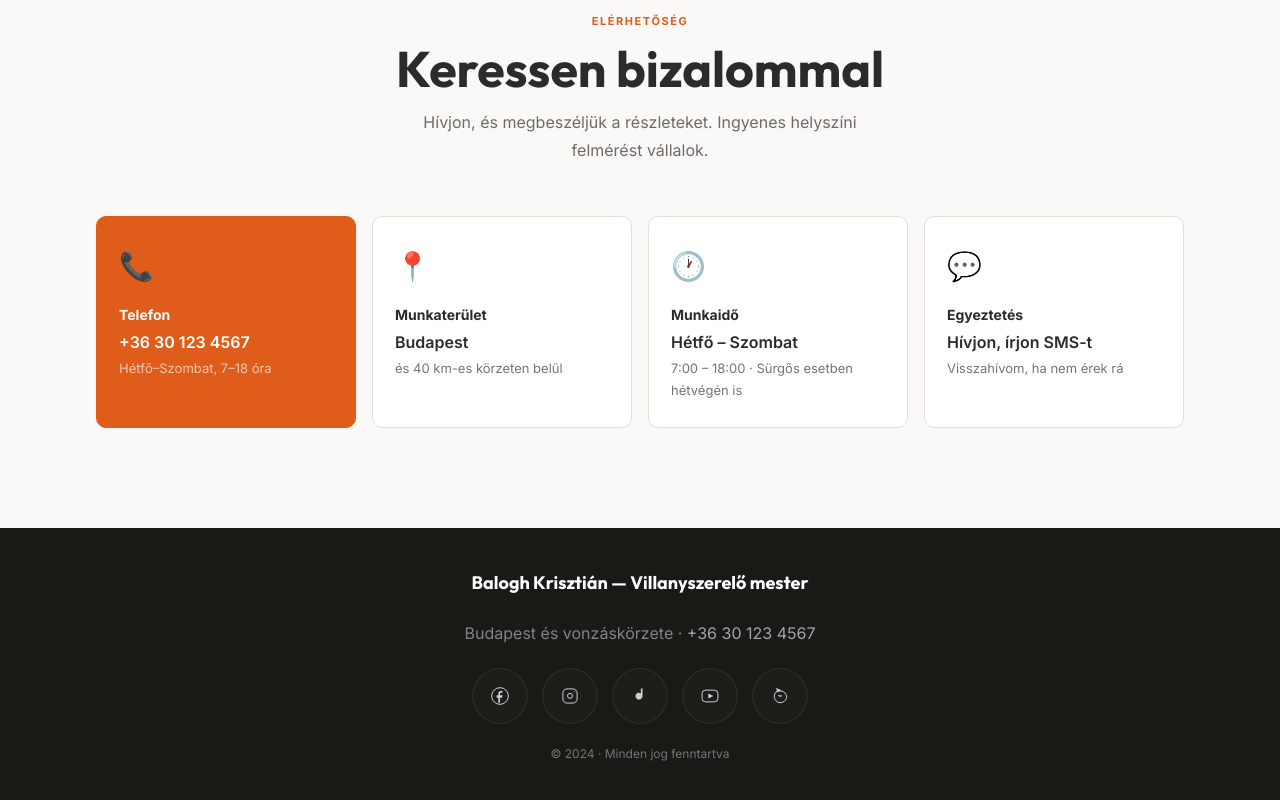
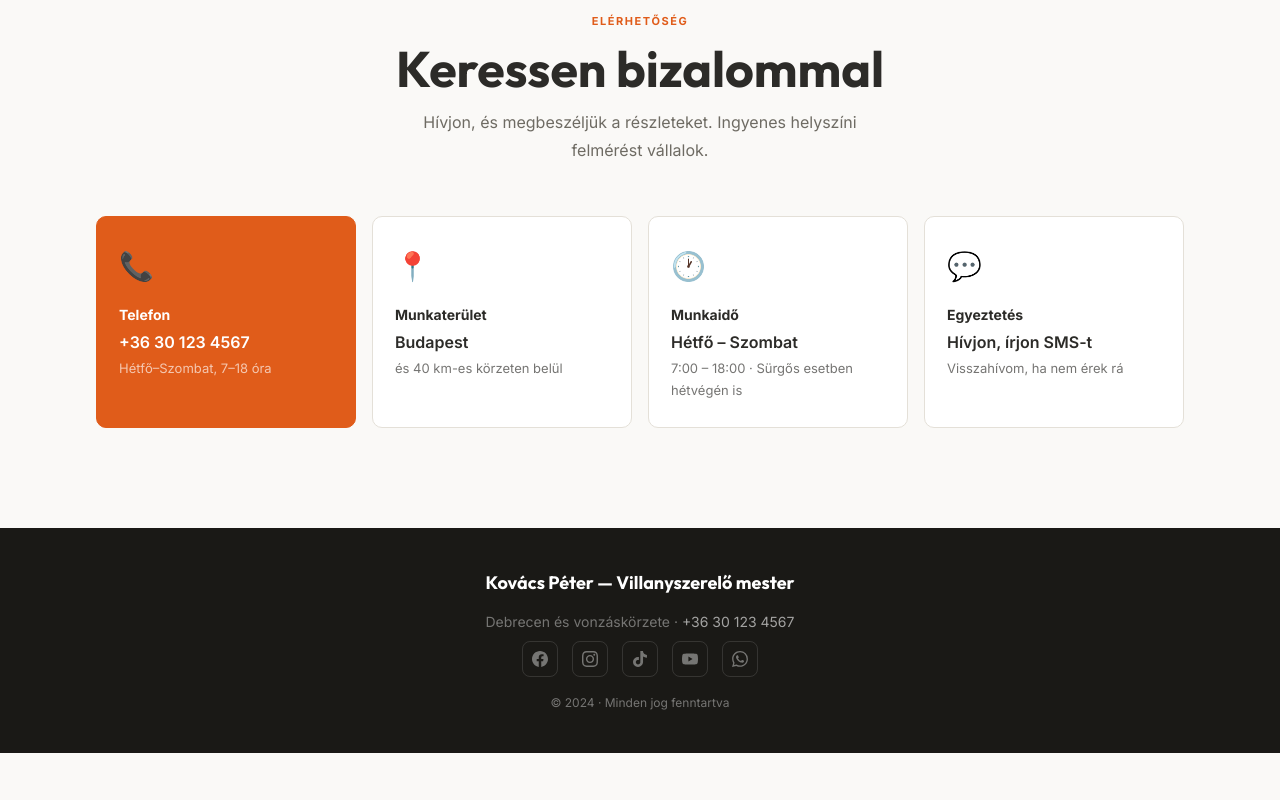
Before and after one commit to Kissdani05/Balogh_Krisztian, a Next.js app: page / in a window 1280 px wide. Shown: the part 3900-4700 px from the top of the page. After the commit the page ends 4653 px from the top, so only its background shows below. Built offline with nearby package versions, Linux system fonts and the light colour scheme.

Commit message:
Replace footer with provided template footer (HTML + SVGs) and add .fsoc styles

```diff
--- a/src/app/globals.css
+++ b/src/app/globals.css
@@ -490,6 +490,15 @@ footer a:hover { color: var(--accent); }
   justify-content: center;
   align-items: center;
 }
+.fsoc {
+  width: 36px; height: 36px;
+  border: 1px solid rgba(255,255,255,.12); border-radius: 8px;
+  display: flex; align-items: center; justify-content: center;
+  color: rgba(255,255,255,.4);
+  transition: border-color .2s, color .2s, background .2s;
+}
+.fsoc svg { width: 16px; height: 16px; fill: currentColor; display: block; }
+.fsoc:hover { border-color: var(--accent); color: var(--accent); background: rgba(224,92,26,.1); }
 .footer-social {
   width: 56px;
   height: 56px;
--- a/src/app/page.tsx
+++ b/src/app/page.tsx
@@ -554,31 +554,29 @@ export default function Home() {
         </div>
       </section>
 
-      {/* FOOTER */}
+      {/* FOOTER (replaced from provided template) */}
       <footer>
         <div className="container footer-inner">
-          <p className="footer-name">{t.footer.name}</p>
-          <div className="footer-top">
-            <p className="footer-meta">
-              {t.footer.location} · <a href="tel:+36301234567">+36 30 123 4567</a>
-            </p>
-            <div className="footer-socials">
-              {FOOTER_SOCIALS.map((social) => (
-                <a
-                  key={social.label}
-                  href={social.href}
-                  className="footer-social"
-                  target="_blank"
-                  rel="noreferrer"
-                  aria-label={social.label}
-                  title={social.label}
-                >
-                  <SocialIcon name={social.label} />
-                </a>
-              ))}
-            </div>
+          <p className="footer-name">Kovács Péter — Villanyszerelő mester</p>
+          <p>Debrecen és vonzáskörzete · <a href="tel:+36301234567">+36 30 123 4567</a></p>
+          <div className="footer-socials">
+            <a href="#" className="fsoc" aria-label="Facebook">
+              <svg viewBox="0 0 24 24"><path d="M24 12.073c0-6.627-5.373-12-12-12s-12 5.373-12 12c0 5.99 4.388 10.954 10.125 11.854v-8.385H7.078v-3.47h3.047V9.43c0-3.007 1.792-4.669 4.533-4.669 1.312 0 2.686.235 2.686.235v2.953H15.83c-1.491 0-1.956.925-1.956 1.874v2.25h3.328l-.532 3.47h-2.796v8.385C19.612 23.027 24 18.062 24 12.073z"/></svg>
+            </a>
+            <a href="#" className="fsoc" aria-label="Instagram">
+              <svg viewBox="0 0 24 24"><path d="M12 2.163c3.204 0 3.584.012 4.85.07 3.252.148 4.771 1.691 4.919 4.919.058 1.265.069 1.645.069 4.849 0 3.205-.012 3.584-.069 4.849-.149 3.225-1.664 4.771-4.919 4.919-1.266.058-1.644.07-4.85.07-3.204 0-3.584-.012-4.849-.07-3.26-.149-4.771-1.699-4.919-4.92-.058-1.265-.07-1.644-.07-4.849 0-3.204.013-3.583.07-4.849.149-3.227 1.664-4.771 4.919-4.919 1.266-.057 1.645-.069 4.849-.069zm0-2.163c-3.259 0-3.667.014-4.947.072-4.358.2-6.78 2.618-6.98 6.98-.059 1.281-.073 1.689-.073 4.948 0 3.259.014 3.668.072 4.948.2 4.358 2.618 6.78 6.98 6.98 1.281.058 1.689.072 4.948.072 3.259 0 3.668-.014 4.948-.072 4.354-.2 6.782-2.618 6.979-6.98.059-1.28.073-1.689.073-4.948 0-3.259-.014-3.667-.072-4.947-.196-4.354-2.617-6.78-6.979-6.98-1.281-.059-1.69-.073-4.949-.073zm0 5.838c-3.403 0-6.162 2.759-6.162 6.162s2.759 6.163 6.162 6.163 6.162-2.759 6.162-6.163c0-3.403-2.759-6.162-6.162-6.162zm0 10.162c-2.209 0-4-1.79-4-4 0-2.209 1.791-4 4-4s4 1.791 4 4c0 2.21-1.791 4-4 4zm6.406-11.845c-.796 0-1.441.645-1.441 1.44s.645 1.44 1.441 1.44c.795 0 1.439-.645 1.439-1.44s-.644-1.44-1.439-1.44z"/></svg>
+            </a>
+            <a href="#" className="fsoc" aria-label="TikTok">
+              <svg viewBox="0 0 24 24"><path d="M12.525.02c1.31-.02 2.61-.01 3.91-.02.08 1.53.63 3.09 1.75 4.17 1.12 1.11 2.7 1.62 4.24 1.79v4.03c-1.44-.05-2.89-.35-4.2-.97-.57-.26-1.1-.59-1.62-.93-.01 2.92.01 5.84-.02 8.75-.08 1.4-.54 2.79-1.35 3.94-1.31 1.92-3.58 3.17-5.91 3.21-1.43.08-2.86-.31-4.08-1.03-2.02-1.19-3.44-3.37-3.65-5.71-.02-.5-.03-1-.01-1.49.18-1.9 1.12-3.72 2.58-4.96 1.66-1.44 3.98-2.13 6.15-1.72.02 1.48-.04 2.96-.04 4.44-.99-.32-2.15-.23-3.02.37-.63.41-1.11 1.04-1.36 1.75-.21.51-.15 1.07-.14 1.61.24 1.64 1.82 3.02 3.5 2.87 1.12-.01 2.19-.66 2.77-1.61.19-.33.4-.67.41-1.06.1-1.79.06-3.57.07-5.36.01-4.03-.01-8.05.02-12.07z"/></svg>
+            </a>
+            <a href="#" className="fsoc" aria-label="YouTube">
+              <svg viewBox="0 0 24 24"><path d="M23.495 6.205a3.007 3.007 0 0 0-2.088-2.088c-1.87-.501-9.396-.501-9.396-.501s-7.507-.01-9.396.501A3.007 3.007 0 0 0 .527 6.205a31.247 31.247 0 0 0-.522 5.805 31.247 31.247 0 0 0 .522 5.783 3.007 3.007 0 0 0 2.088 2.088c1.868.502 9.396.502 9.396.502s7.506 0 9.396-.502a3.007 3.007 0 0 0 2.088-2.088 31.247 31.247 0 0 0 .5-5.783 31.247 31.247 0 0 0-.5-5.805zM9.609 15.601V8.408l6.264 3.602z"/></svg>
+            </a>
+            <a href="#" className="fsoc" aria-label="WhatsApp">
+              <svg viewBox="0 0 24 24"><path d="M17.472 14.382c-.297-.149-1.758-.867-2.03-.967-.273-.099-.471-.148-.67.15-.197.297-.767.966-.94 1.164-.173.199-.347.223-.644.075-.297-.15-1.255-.463-2.39-1.475-.883-.788-1.48-1.761-1.653-2.059-.173-.297-.018-.458.13-.606.134-.133.298-.347.446-.52.149-.174.198-.298.298-.497.099-.198.05-.371-.025-.52-.075-.149-.669-1.612-.916-2.207-.242-.579-.487-.5-.669-.51-.173-.008-.371-.01-.57-.01-.198 0-.52.074-.792.372-.272.297-1.04 1.016-1.04 2.479 0 1.462 1.065 2.875 1.213 3.074.149.198 2.096 3.2 5.077 4.487.709.306 1.262.489 1.694.625.712.227 1.36.195 1.871.118.571-.085 1.758-.719 2.006-1.413.248-.694.248-1.289.173-1.413-.074-.124-.272-.198-.57-.347m-5.421 7.403h-.004a9.87 9.87 0 0 1-5.031-1.378l-.361-.214-3.741.982.998-3.648-.235-.374a9.86 9.86 0 0 1-1.51-5.26c.001-5.45 4.436-9.884 9.888-9.884 2.64 0 5.122 1.03 6.988 2.898a9.825 9.825 0 0 1 2.893 6.994c-.003 5.45-4.437 9.884-9.885 9.884m8.413-18.297A11.815 11.815 0 0 0 12.05 0C5.495 0 .16 5.335.157 11.892c0 2.096.547 4.142 1.588 5.945L.057 24l6.305-1.654a11.882 11.882 0 0 0 5.683 1.448h.005c6.554 0 11.89-5.335 11.893-11.893a11.821 11.821 0 0 0-3.48-8.413z"/></svg>
+            </a>
           </div>
-          <p className="copy">{t.footer.copyright}</p>
+          <p className="copy">© 2024 · Minden jog fenntartva</p>
         </div>
       </footer>
     </>
```
